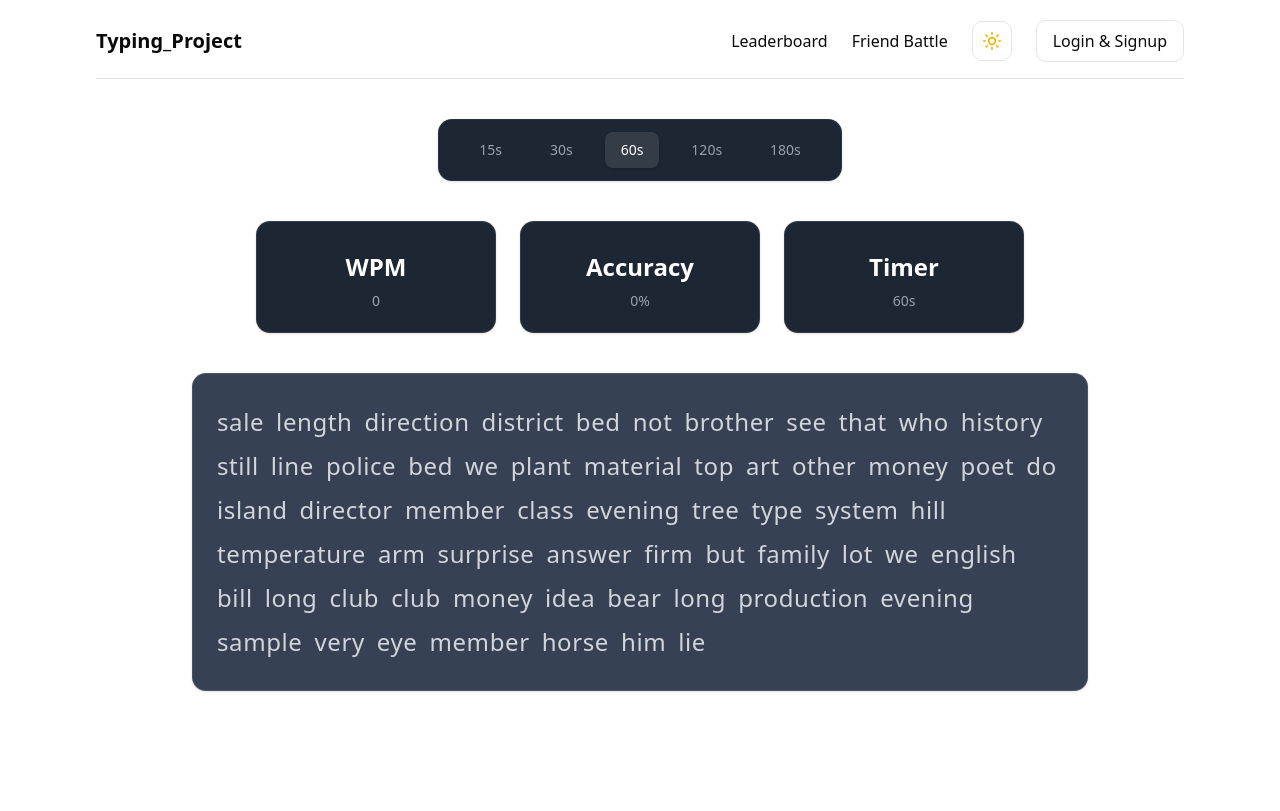
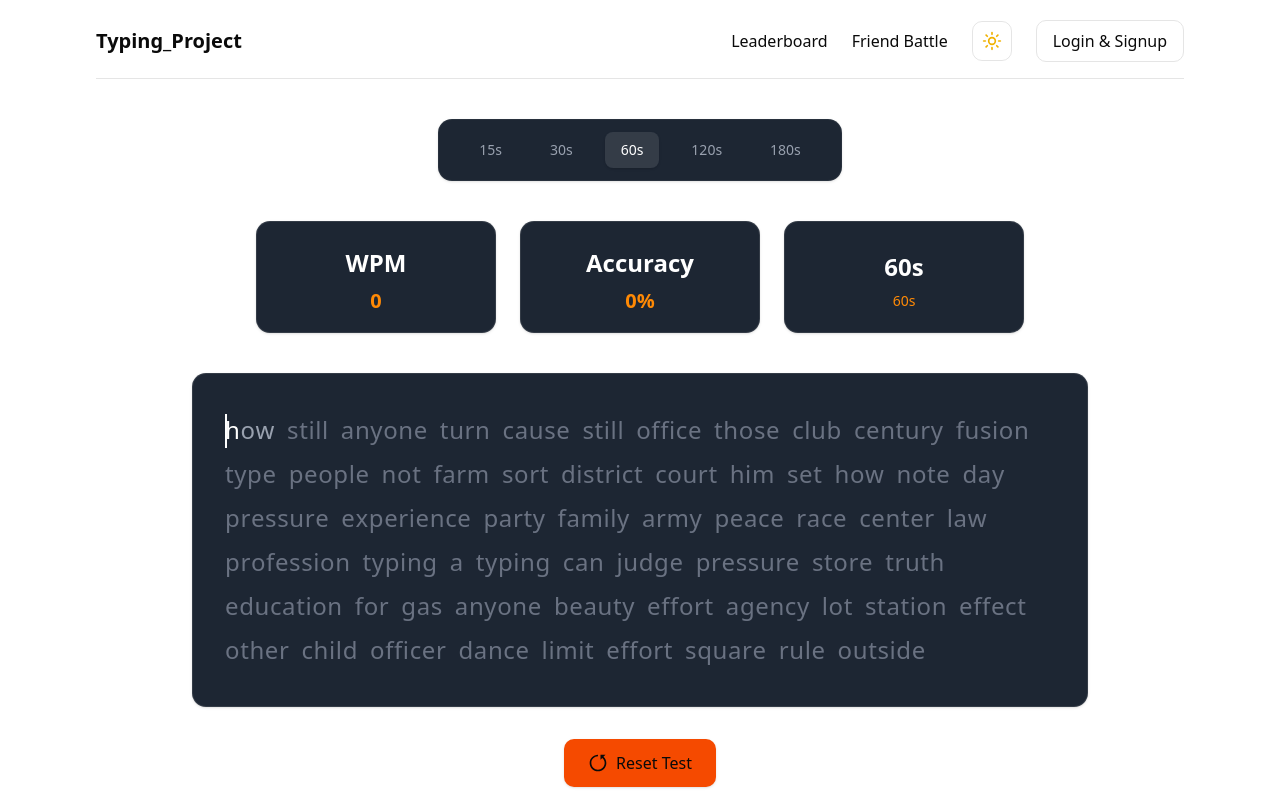
Before and after one commit to BharatKhatwani/TypeFlow, a Next.js app: page /home in a window 1280 px wide. Built offline with nearby package versions, Linux system fonts and the light colour scheme.

Commit message:
'added typing logic into it '

```diff
--- a/app/globals.css
+++ b/app/globals.css
@@ -46,6 +46,28 @@
 html {
   transition: background-color 0.25s ease, color 0.25s ease;
 }
+
+
+
+/* Monkeytype-style blinking cursor */
+.cursor-mt::after {
+  content: "";
+  position: absolute;
+  left: 0;
+  top: 0;
+  height: 1.4em;
+  width: 2px;
+  background: #ffffff;
+  animation: blink 1s step-end infinite;
+}
+
+/* Blinking animation */
+@keyframes blink {
+  50% {
+    opacity: 0;
+  }
+}
+/*
 .caret {
   width: 2px;
   height: 2rem;
@@ -57,7 +79,7 @@ html {
 @keyframes blink {
   0%, 50% { opacity: 1; }
   50.01%, 100% { opacity: 0; }
-}
+} */
 
 
 
--- a/app/home/page.tsx
+++ b/app/home/page.tsx
@@ -3,16 +3,23 @@
 import Navbar from "@/components/Navbar";
 import React from "react";
 import { words } from "@/lib/words";
+import { RiResetLeftFill } from "react-icons/ri";
 
 type TimeOption = 15 | 30 | 60 | 120 | 180;
 
 export default function Page() {
-  const [time, setTime] = React.useState<TimeOption | null>(60);
+  const [time, setTime] = React.useState<TimeOption>(60);
   const [generatedWords, setGeneratedWords] = React.useState<string[]>([]);
   const [currentWordIndex, setCurrentWordIndex] = React.useState(0);
   const [currentCharIndex, setCurrentCharIndex] = React.useState(0);
   const [inputValue, setInputValue] = React.useState("");
-
+  const [isTestActive, setIsTestActive] = React.useState(false);
+  const [timeLeft, setTimeLeft] = React.useState<number>(60);
+  const [correctChars, setCorrectChars] = React.useState(0);
+  const [totalChars, setTotalChars] = React.useState(0);
+  const [userInputs, setUserInputs] = React.useState<string[]>([]);
+  const inputRef = React.useRef<HTMLDivElement>(null);
+  const [testEnded, setTestEnded] = React.useState(false);
 
   const timeDisplay: Record<TimeOption, string> = {
     15: "15s",
@@ -22,15 +29,172 @@ export default function Page() {
     180: "180s",
   };
 
-  // Generate 45 random words
+  // Generate random words on mount
   React.useEffect(() => {
+    generateWords();
+  }, []);
+
+  const generateWords = () => {
     let arr: string[] = [];
     for (let i = 0; i < 60; i++) {
       const randomIndex = Math.floor(Math.random() * words.length);
       arr.push(words[randomIndex]);
     }
     setGeneratedWords(arr);
-  }, []);
+    setUserInputs(new Array(60).fill(""));
+  };
+
+  // Timer countdown
+  React.useEffect(() => {
+    if (isTestActive && timeLeft > 0) {
+      const timer = setTimeout(() => {
+        setTimeLeft(timeLeft - 1);
+      }, 1000);
+      return () => clearTimeout(timer);
+    } else if (timeLeft === 0 && isTestActive) {
+      // When timer hits 0, stop the test completely
+      setIsTestActive(false);
+      // settestEnded(true);
+      setTestEnded(true);
+    }
+  }, [isTestActive, timeLeft]);
+
+  // Update time left when time option changes
+  React.useEffect(() => {
+    if (!isTestActive) {
+      setTimeLeft(time);
+    }
+  }, [time, isTestActive]);
+
+  // Calculate WPM
+  const calculateWPM = () => {
+    // If test has ended, use the full time duration to show final WPM
+    if (testEnded) {
+      const timeElapsed = time / 60; // in minutes
+      if (timeElapsed === 0 || correctChars === 0) return 0;
+      return Math.round((correctChars / 5) / timeElapsed);
+    }
+
+    // If test is active, use elapsed time
+    if (isTestActive && timeLeft > 0) {
+      const timeElapsed = (time - timeLeft) / 60; // in minutes
+      if (timeElapsed === 0) return 0;
+      return Math.round((correctChars / 5) / timeElapsed);
+    }
+
+    // Test hasn't started yet
+    return 0;
+  };
+
+  // Calculate Accuracy
+  const calculateAccuracy = () => {
+    if (totalChars === 0) return 0;
+    return Math.round((correctChars / totalChars) * 100);
+  };
+
+  // Handle key press
+  const handleKeyDown = (e: React.KeyboardEvent) => {
+    // CRITICAL: Block ALL input when timer is 0 or test has ended - don't restart test!
+    if (timeLeft === 0 || testEnded) {
+      e.preventDefault();
+      return; // Stop here - don't execute any code below
+    }
+
+    // Start test ONLY on first key press AND timer is not 0 AND test hasn't ended
+    if (!isTestActive && timeLeft > 0 && !testEnded) {
+      setIsTestActive(true);
+      setTimeLeft(time);
+    }
+
+    const currentWord = generatedWords[currentWordIndex];
+
+    // Handle regular character input (NOT space or backspace)
+    if (e.key.length === 1 && e.key !== " ") {
+      const newInput = inputValue + e.key;
+      setInputValue(newInput);
+
+      // Update user inputs array
+      const newUserInputs = [...userInputs];
+      newUserInputs[currentWordIndex] = newInput;
+      setUserInputs(newUserInputs);
+
+      setTotalChars(totalChars + 1);
+
+      // Check if character is correct
+      if (currentCharIndex < currentWord.length && e.key === currentWord[currentCharIndex]) {
+        setCorrectChars(correctChars + 1);
+      }
+
+      setCurrentCharIndex(currentCharIndex + 1);
+    }
+
+    // Handle backspace
+    if (e.key === "Backspace") {
+      e.preventDefault();
+      if (inputValue.length > 0) {
+        const newInput = inputValue.slice(0, -1);
+        setInputValue(newInput);
+
+        const newUserInputs = [...userInputs];
+        newUserInputs[currentWordIndex] = newInput;
+        setUserInputs(newUserInputs);
+
+        setCurrentCharIndex(Math.max(currentCharIndex - 1, 0));
+      }
+    }
+
+    // Handle space (move to next word)
+    if (e.key === " ") {
+      e.preventDefault();
+      if (inputValue.length > 0 && currentWordIndex < generatedWords.length - 1) {
+        setCurrentWordIndex(currentWordIndex + 1);
+        setCurrentCharIndex(0);
+        setInputValue("");
+        setTotalChars(totalChars + 1); // Count space as a character
+        setCorrectChars(correctChars + 1); // Assume space is correct
+      }
+    }
+  };
+
+  // Get character class for styling
+const getCharClass = (wordIndex: number, charIndex: number, char: string) => {
+  if (wordIndex < currentWordIndex) {
+    const userInput = userInputs[wordIndex];
+    if (charIndex < userInput.length) {
+      return userInput[charIndex] === char ? "text-green-400" : "text-red-400";
+    }
+    return "text-gray-500"; // Missed characters
+  }
+
+  if (wordIndex === currentWordIndex) {
+    if (charIndex < inputValue.length) {
+      return inputValue[charIndex] === char ? "text-green-400" : "text-red-400";
+    }
+
+    if (charIndex === currentCharIndex) {
+      return "relative text-white cursor-mt"; // Monkeytype cursor
+    }
+
+    return "text-gray-400";
+  }
+
+  return "text-gray-500"; // Future words
+};
+
+
+  // Reset test
+  const resetTest = () => {
+    setIsTestActive(false);
+    setTimeLeft(time);
+    setCurrentWordIndex(0);
+    setCurrentCharIndex(0);
+    setInputValue("");
+    setCorrectChars(0);
+    setTotalChars(0);
+    setTestEnded(false);
+    generateWords();
+    inputRef.current?.focus();
+  };
 
   return (
     <div className="max-w-6xl mx-auto px-4">
@@ -38,14 +202,17 @@ export default function Page() {
 
       <div className="py-6">
         <div className="text-center">
-
           {/* TIME SELECTOR */}
           <div className="flex justify-center">
             <div className="flex gap-4 bg-[#1d2633] px-6 py-3 rounded-xl shadow-sm border border-white/5">
               {[15, 30, 60, 120, 180].map((t) => (
                 <button
                   key={t}
-                  onClick={() => setTime(t)}
+                  onClick={() => {
+                    setTime(t as TimeOption);
+                    resetTest();
+                  }}
+                  disabled={isTestActive}
                   className={`
                     px-4 py-2 rounded-md text-sm transition font-medium
                     ${
@@ -53,9 +220,10 @@ export default function Page() {
                         ? "bg-white/10 text-white shadow-sm"
                         : "text-gray-400 hover:text-white hover:bg-white/5"
                     }
+                    ${isTestActive ? "opacity-50 cursor-not-allowed" : ""}
                   `}
                 >
-                  {timeDisplay[t]}
+                  {timeDisplay[t as TimeOption]}
                 </button>
               ))}
             </div>
@@ -66,65 +234,84 @@ export default function Page() {
             <div className="w-60 h-28 bg-[#1d2633] border border-white/10 rounded-xl
                             flex flex-col items-center justify-center shadow-sm">
               <h1 className="text-white text-2xl py-2 font-bold">WPM</h1>
-              <p className="text-gray-400 text-sm">0</p>
+              <p className="text-orange-400 text-xl font-semibold">{calculateWPM()}</p>
             </div>
 
             <div className="w-60 h-28 bg-[#1d2633] border border-white/10 rounded-xl
                             flex flex-col items-center justify-center shadow-sm">
               <h1 className="text-white text-2xl py-2 font-bold">Accuracy</h1>
-              <p className="text-gray-400 text-sm">0%</p>
+              <p className="text-orange-400 text-xl font-semibold">{calculateAccuracy()}%</p>
             </div>
 
             <div className="w-60 h-28 bg-[#1d2633] border border-white/10 rounded-xl
                             flex flex-col items-center justify-center shadow-sm">
-              <h1 className="text-white text-2xl py-2 font-bold">Timer</h1>
-              <p className="text-gray-400 text-sm">
+              <h1 className="text-white text-2xl py-2 font-bold">{timeLeft}s</h1>
+              <p className="text-orange-400 text-sm">
                 {time !== null ? timeDisplay[time] : "--"}
               </p>
             </div>
           </div>
 
-          {/* GENERATED WORDS */}
-       {/* GENERATED WORDS SECTION */}
+          {/* TYPING AREA */}
           <div className="mt-10 w-full flex justify-center">
-  <div className="w-full max-w-4xl bg-gray-700 border border-white/10 rounded-xl
-                  px-6 py-8 shadow-sm"
+            <div
+              ref={inputRef}
+              className={`w-full max-w-4xl bg-[#1d2633] border border-white/10 rounded-xl
+                        px-8 py-10 shadow-sm cursor-text transition-opacity
+                        ${timeLeft === 0 ? 'opacity-50 cursor-not-allowed' : ''}`}
               tabIndex={0}
-                  onKeyDown={(e) =>{
-                     if (e.key.length === 1) {
-        setInputValue((prev) => prev + e.key);
-        setCurrentCharIndex((prev) => prev + 1);
+              onClick={() => {
+                if (timeLeft > 0 && !testEnded) {
+                  inputRef.current?.focus();
                 }
-        if (e.key === "Backspace") {
-        setInputValue((prev) => prev.slice(0, -1));
-        setCurrentCharIndex((prev) => Math.max(prev - 1, 0));
-      }
-       if (e.key === " ") {
-        setCurrentWordIndex((prev) => prev + 1);
-        setCurrentCharIndex(0);
-        setInputValue("");
-      }
-
-
               }}
-
+              onKeyDown={handleKeyDown}
             >
-
               <div className="flex flex-wrap gap-3 text-left leading-relaxed select-none">
-      {generatedWords.map((word, index) => (
+                {generatedWords.map((word, wordIndex) => (
+                  <div key={wordIndex} className="inline-flex">
+                    {word.split("").map((char, charIndex) => (
                       <span
-          key={index}
-          className="text-gray-300 text-2xl tracking-wide"
+                        key={charIndex}
+                        className={`text-2xl tracking-wide transition-colors ${getCharClass(
+                          wordIndex,
+                          charIndex,
+                          char
+                        )}`}
                       >
-          {word}
+                        {char}
+                      </span>
+                    ))}
+                    {/* Show extra characters typed */}
+                    {wordIndex === currentWordIndex &&
+                      inputValue.length > word.length &&
+                      inputValue
+                        .slice(word.length)
+                        .split("")
+                        .map((char, idx) => (
+                          <span key={`extra-${idx}`} className="text-2xl text-red-400">
+                            {char}
                           </span>
                         ))}
                   </div>
-
+                ))}
+              </div>
             </div>
           </div>
 
+          {/* RESET BUTTON */}
+          <div className="mt-8 flex justify-center">
+            <button
+              onClick={resetTest}
+              className="px-6 py-3 bg-orange-600 hover:bg-orange-700 rounded-lg
+                       transition font-medium shadow-sm flex items-center gap-2"
+            >
+              <RiResetLeftFill className="text-xl" />
+              Reset Test
+            </button>
+          </div>
 
+          {/* Instructions */}
 
         </div>
       </div>
```
Lines whose indentation alone changed are shown as unchanged.
